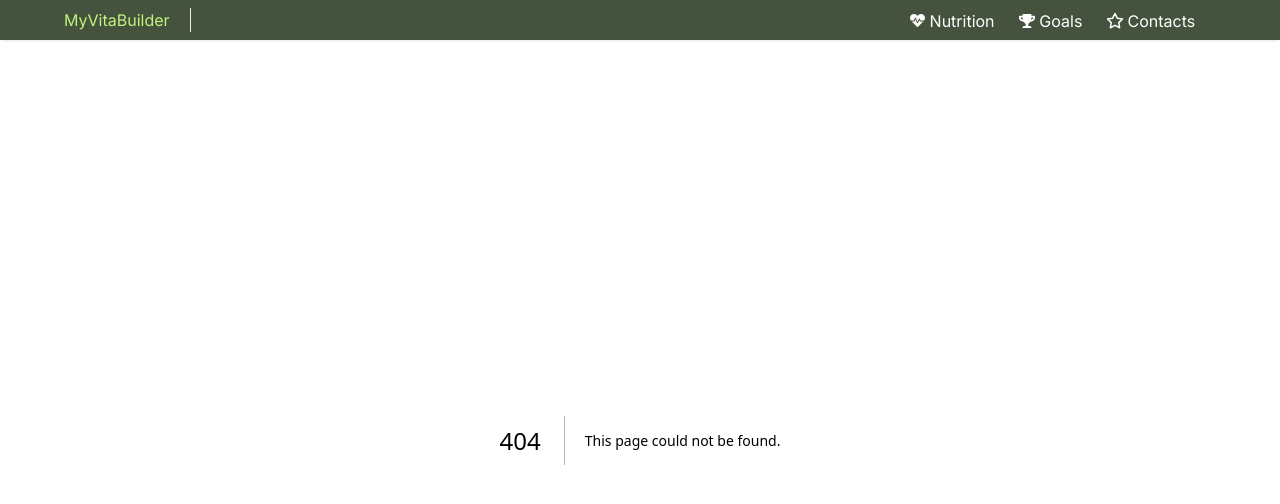
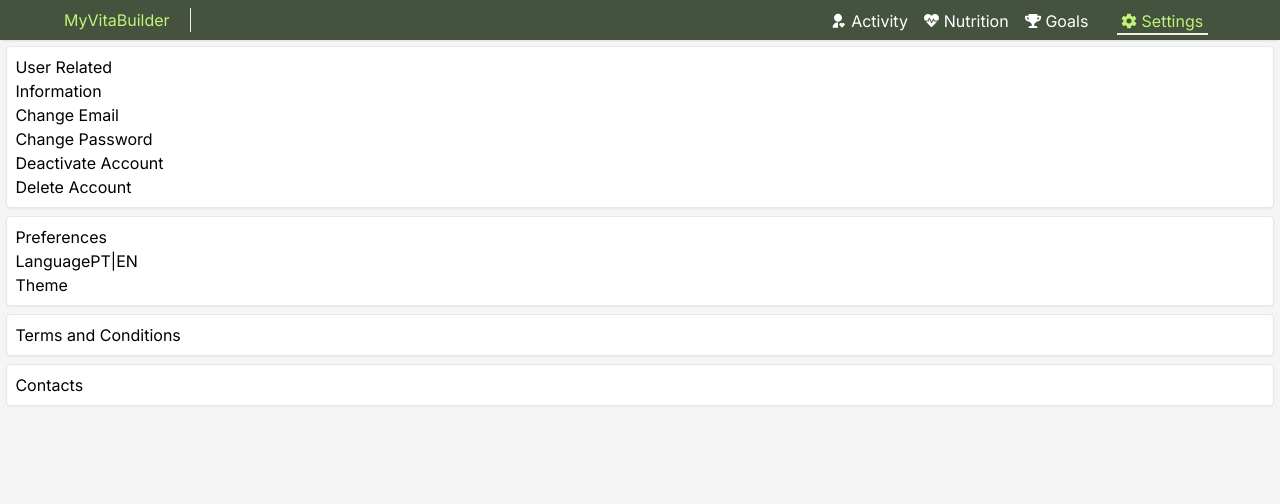
Before and after one commit to MarcoFz7/MyVitaBuilder, a Next.js app: page /settings in a window 1280 px wide. Before the commit this address had no page. Shown: the top 504 px of the page. Built offline with nearby package versions, Linux system fonts and the light colour scheme.

Commit message:
#comments Adding one more page, for user activity, and replacing contacts by settings, that will include topics such as contacts and more.

```diff
--- /dev/null
+++ b/app/activity/page.tsx
@@ -0,0 +1,10 @@
+const Page = () => {
+
+    return (
+        <div>
+            Activity Page
+        </div>
+    );
+};
+
+export default Page;
--- a/app/components/navbar/navbar.css
+++ b/app/components/navbar/navbar.css
@@ -156,7 +156,7 @@
     align-items: center;
     gap: 0.2rem;
     padding: 0.2rem 0.3rem 0.125rem 0.2rem;
-    margin-right: 1rem;
+    margin-right: 0.5rem;
     cursor: pointer;
     transition: color 1s, color 0.2s, box-shadow 0.2s;
 }
--- a/app/components/navbar/navbar.tsx
+++ b/app/components/navbar/navbar.tsx
@@ -2,18 +2,23 @@
 
 import './navbar.css'
 import Link from 'next/link';
-import { FaTrophy } from "react-icons/fa";
-import { FaHeartbeat } from "react-icons/fa";
+import { FaTrophy, FaHeartbeat } from "react-icons/fa";
+import { IoMdSettings } from "react-icons/io";
+import { RiUserHeartFill } from "react-icons/ri";
 import { usePathname } from 'next/navigation';
 import { Inter } from 'next/font/google';
 import React, { useState, useEffect } from 'react';
-import { TbStar } from 'react-icons/tb';
 import { GiHamburgerMenu } from 'react-icons/gi'
 
 const inter = Inter({weight: '400', style: "normal", subsets: ["latin"]})
 
 
 const menuMainItems=[
+  {
+    path:"/activity",
+    name:"Activity",
+    icon:<RiUserHeartFill className='w-[16px] h-[16px] mr-[0.1rem] mt-[0.1rem]'/>
+  },
   {
       path:"/nutrition",
       name:"Nutrition",
@@ -28,9 +33,9 @@
 
 const menuSecondaryItems=[
   {
-      path:"/contacts",
-      name:"Contacts",
-      icon:<TbStar/>
+      path:"/settings",
+      name:"Settings",
+      icon:<IoMdSettings className='w-[18px] h-[18px]'/>
   }
 ]
 
@@ -91,17 +96,20 @@
     useEffect(() => {
       if (clickedMainIndex == -1) {
         switch (currentPage) {
-          case "/nutrition":
+          case "/activity":
             setClickedMainIndex(0);
             break;
+          case "/nutrition":
+            setClickedMainIndex(1);
+            break;
           case "/goals":
-            setClickedMainIndex(1);
+            setClickedMainIndex(2);
             break;
         }
       }
       if (clickedSecondaryIndex == -1) {
         switch (currentPage) {
-          case "/contacts":
+          case "/settings":
             setClickedSecondaryIndex(0);
             break;
         }
@@ -162,7 +170,7 @@
                   <h3 className={`${inter.className} navbar-app-name${isSmallScreen ? '-small-screen' : ''}`}>MyVitaBuilder</h3>
                 </div>
                 <div className={isSmallScreen ? `sidebar-container-paths${isNavbarOpen ? '' : '-closed'}` : 'navbar-container-paths'}>
-                  <div className={`options${isSmallScreen ? '-small-screen' : ''}`}>
+                  <div className={`options${isSmallScreen ? '-small-screen' : ''} md:mr-4`}>
                     {
                         menuMainItems.map((item, index) => (
                             <Link href={item.path} key={index} className={`option group ${clickedMainIndex === index ? 'clicked-option' : ''}`} onClick={() => handleMainItemClick(index)}>
--- a/app/contacts/page.css
+++ /dev/null
@@ -1,4 +0,0 @@
-.contacts-page {
-    height: 100%;
-    width: 100%;
-}
--- a/app/contacts/page.tsx
+++ /dev/null
@@ -1,12 +0,0 @@
-import './page.css'
-
-const Page = () => {
-
-  return (
-    <div className="contacts-page">
-      Contacts page
-    </div>
-  );
-};
-
-export default Page;
--- /dev/null
+++ b/app/settings/page.tsx
@@ -0,0 +1,62 @@
+import { Inter } from "next/font/google";
+
+const inter = Inter({ weight: "400", style: "normal", subsets: ["latin"] });
+
+
+const Page = () => {
+
+  return (
+    <div className={`${inter.className} bg-c-global-bg-color min-h-[635px] h-screen max-h-screen w-[99%] min-w-min-width absolute left-[0.5%] top-0 pt-[2.85rem] pb-[0.35rem] z-[-1]`}>
+      <div className="flex flex-col w-full h-full gap-[0.5rem]">
+        <div className="w-full h-auto bg-white rounded border border-grey-100 shadow-sm p-2">
+          <div className="">
+            <span>User Related</span>
+            <div>
+              <span>Information</span>
+              <div className="flex flex-col">
+                <span>Change Email</span>
+                <span>Change Password</span>
+                <span>Deactivate Account</span>
+                <span>Delete Account</span>
+              </div>
+            </div>
+          </div>
+        </div>
+        <div className="w-full h-auto bg-white rounded border border-grey-100 shadow-sm p-2">
+          <div>
+            <span>Preferences</span>
+            <div className="flex flex-col">
+              <div className="flex flex-row">
+                <span>Language</span>
+                <span>PT</span>
+                <span> | </span>
+                <span>EN</span>
+              </div>
+              <div className="flex flex-row">
+                <span>Theme</span>
+              </div>
+            </div>
+          </div>
+        </div>
+        <div className="w-full h-auto bg-white rounded border border-grey-100 shadow-sm p-2">
+          <div>
+            <span>Terms and Conditions</span>
+            <div>
+
+            </div>
+          </div>
+        </div>
+        <div className="w-full h-auto bg-white rounded border border-grey-100 shadow-sm p-2">
+          <div>
+            <span>Contacts</span>
+            <div>
+
+            </div>
+          </div>
+        </div>
+      </div>
+    </div>
+  );
+};
+
+export default Page;
```
